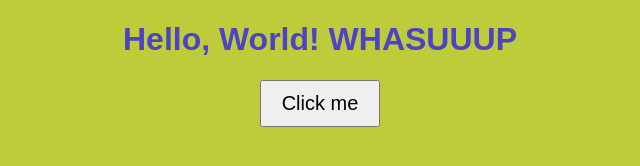
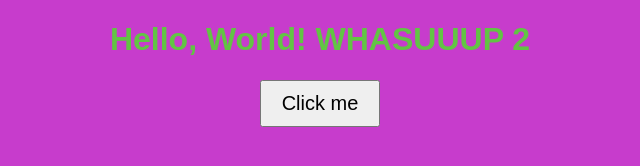
Before and after one commit to LemonCoda/test1, a plain HTML site: page index.html in a window 1280 px wide. Shown: the whole page, without its empty margins (320-960 px from the left). Drawn offline with Linux system fonts and the light colour scheme.

Commit message:
add purple bg and green text nd nr 2

```diff
--- a/index.html
+++ b/index.html
@@ -8,7 +8,7 @@
     <link rel="stylesheet" href="styles.css">
 </head>
 <body>
-    <h1>Hello, World! WHASUUUP</h1>
+    <h1>Hello, World! WHASUUUP 2</h1>
     <button id="myButton">Click me</button>
     <script src="script.js"></script>
 </body>
--- a/script.js
+++ b/script.js
@@ -1,4 +1,4 @@
 // script.js
 document.getElementById('myButton').addEventListener('click', function() {
-    alert('Button clicked! BOY');
+    alert('Button clicked! BOY 2');
 });
--- a/styles.css
+++ b/styles.css
@@ -2,11 +2,11 @@
 body {
     font-family: Arial, sans-serif;
     text-align: center;
-    background-color: #becc3c;
+    background-color: #c73ccc;
 }
 
 h1 {
-    color: #4d44c4;
+    color: #62c444;
 }
 
 button {
```
